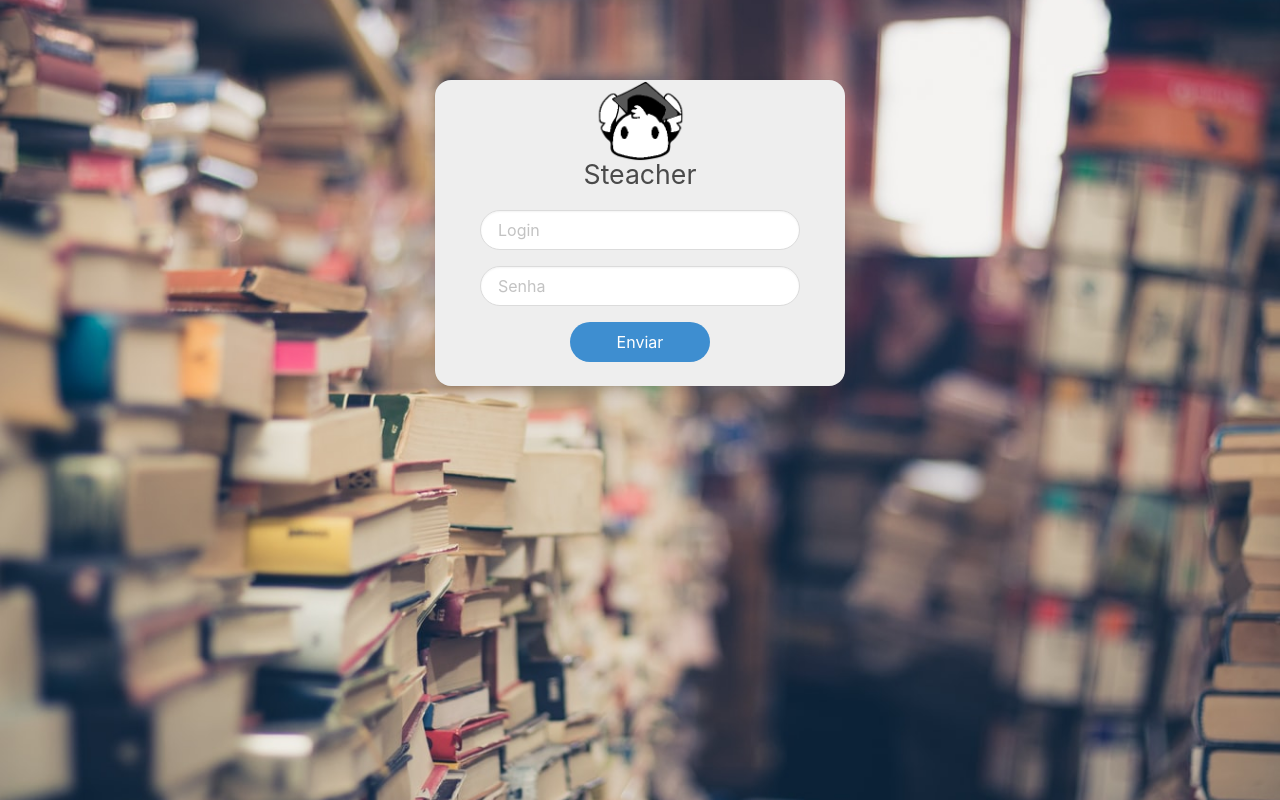
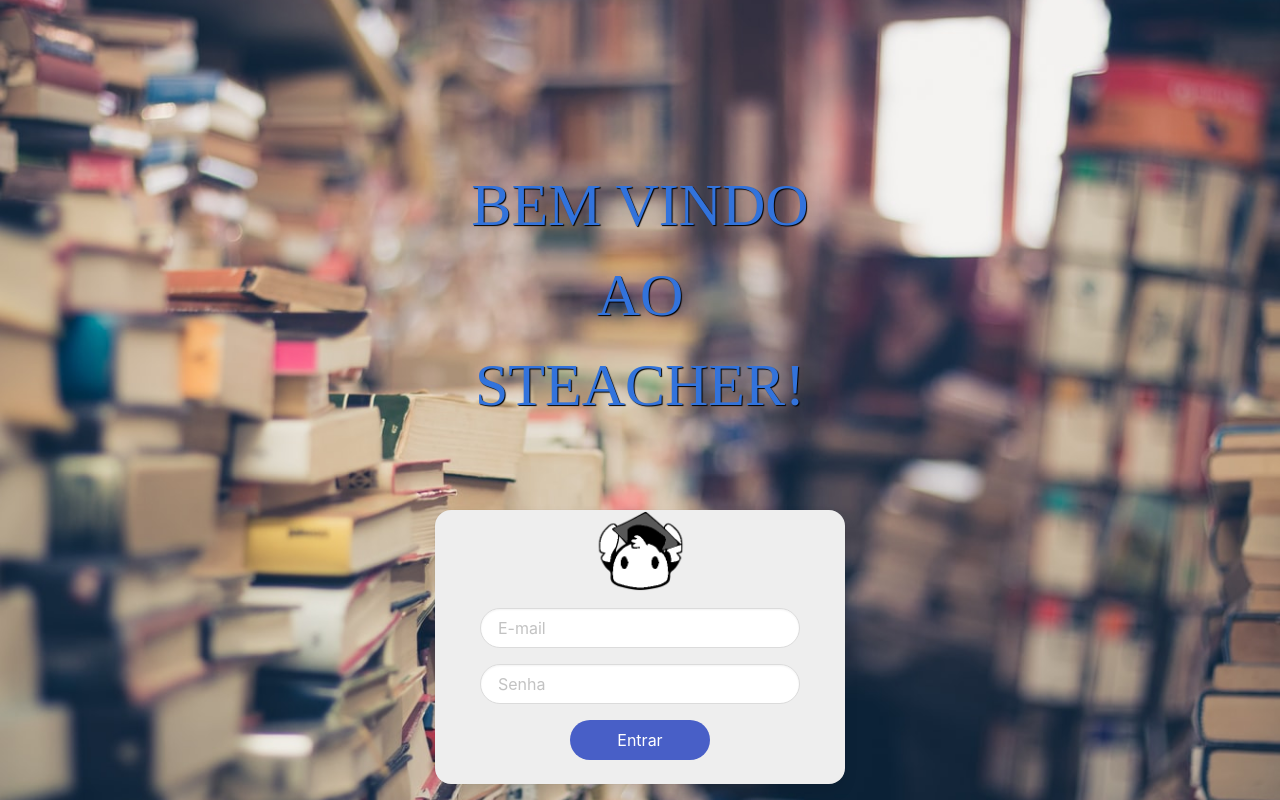
Before and after one commit to cp2-dc-info-projeto-final/plataforma-steacher, a React (Create React App) app in the folder client/: page / in a window 1280 px wide. Built offline with nearby package versions, Linux system fonts and the light colour scheme.

Commit message:
Adicionando titulo ao login

```diff
--- a/client/src/components/login/Login.styles.tsx
+++ b/client/src/components/login/Login.styles.tsx
@@ -15,8 +15,11 @@ export const Image = styled.img`
 
 export const Title = styled.p`
     text-align: center;
-    font-size: 20pt;
-    margin-top: -0.5rem;
+    font-size: 45pt;
+    font-family: haettenschweiler;
+    text-shadow: 1px 1px 1px black;
+    color: hsl(217, 71%, 53%);
+    margin-top: 10rem;
 `;
 
 export const Input = styled.input`
--- a/client/src/components/login/Login.tsx
+++ b/client/src/components/login/Login.tsx
@@ -3,21 +3,21 @@ import React from 'react';
 import 'bulma/css/bulma.min.css';
 import { Image, Card, Title } from './Login.styles';
 import Form from './form/Form';
-import NavBar from '../navBar/NavBar';
 
 const pub = process.env.PUBLIC_URL;
 
 export default function Login() {
   return (
-    <Card className="card">
+    <div>
+      <Title>BEM VINDO AO STEACHER!</Title>
 
-      <Image src={pub + '/assets/logo.png'} alt="Logo Steacher" />
+      <Card className="card">
 
-      <Title>Steacher</Title>
+        <Image src={pub + '/assets/logo.png'} alt="Logo Steacher" />
 
-      <Form />
-
-      <br></br>
-    </Card>
+        <Form />
+        <br></br>
+      </Card>
+    </div>
   );
 }
--- a/client/src/components/login/form/Form.tsx
+++ b/client/src/components/login/form/Form.tsx
@@ -4,9 +4,9 @@ import { Input, Button } from '../Login.styles';
 export default function Form() {
     return (
         <form>
-            <Input className="input is-rounded inputs" type="text" placeholder="Login" />
+            <Input className="input is-rounded inputs" type="text" placeholder="E-mail" />
             <Input className="input is-rounded inputs" type="password" placeholder="Senha" />
-            <Button className="button is-info is-rounded" type='submit'>Enviar</Button>
+            <Button className="button is-link is-rounded" type='submit'>Entrar</Button>
         </form>
     );
 }
--- a/client/src/pages/Login.tsx
+++ b/client/src/pages/Login.tsx
@@ -8,7 +8,7 @@ export default function Home() {
     <Background>
       <div className="columns is-mobile">
         <div className="column is-4 is-offset-one-third">
-          <Login />
+          <Login/>
         </div>
       </div>
     </Background>
```
